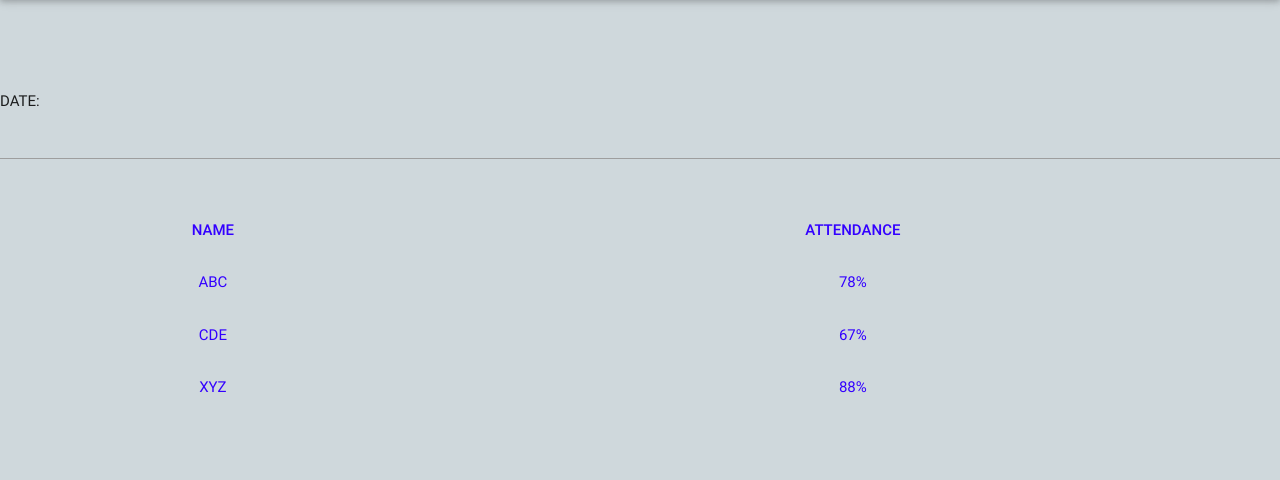
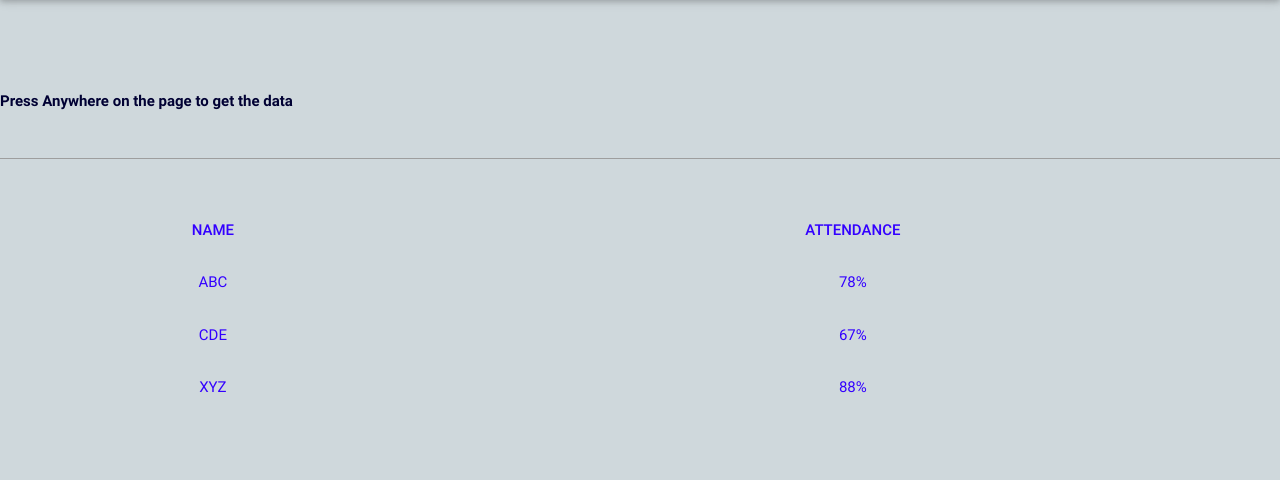
Before and after one commit to Bengaluru2016/team-3, a Django app: page /attend/ in a window 1280 px wide. Shown: the part 64-544 px from the top of the page. Run offline with Django 3.2, Linux system fonts and the light colour scheme; some libraries are stand-ins or nearby versions.

Commit message:
Attendance

```diff
--- a/samridhi_site/templates/samridhi_site/attendance.html
+++ b/samridhi_site/templates/samridhi_site/attendance.html
@@ -13,6 +13,10 @@
   <style type="text/css">
 <!--
 .style2 {color: #3300FF; }
+.style3 {
+	color: #000033;
+	font-weight: bold;
+}
 -->
   </style>
 </head>
@@ -36,7 +40,8 @@
 <div id="main">
 <div id="first">
 <div class="button">
-DATE:<input type="date" class="datepicker">
+  <span class="style3">Press Anywhere on the page to get the data</span>
+<input type="date" class="datepicker">
   <label class="label1" for="Item 1"></label>
   <table width="560" align="center" cellpadding="2" cellspacing="0">
   <tr>
```
